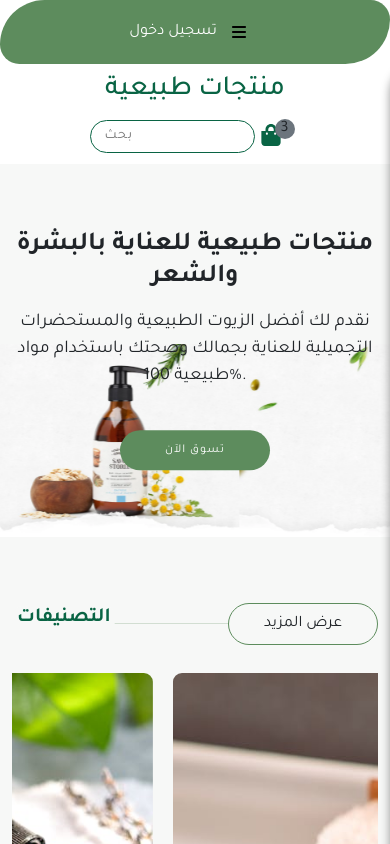
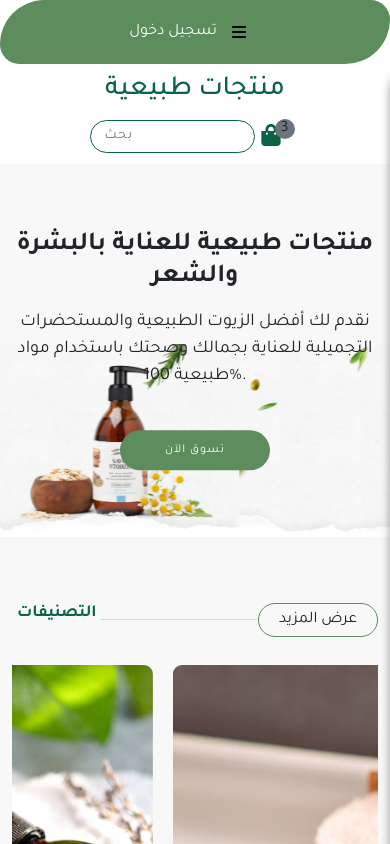
Before and after one commit to abdelrhman1812/natural-products, a React app: page / in a window 390 px wide. Shown: the top 844 px of the page. Built offline with nearby package versions, Linux system fonts and the light colour scheme; the HTML template or start-up script is replaced by a standard one.

Commit message:
upload files

```diff
--- a/src/components/BestSeller.jsx
+++ b/src/components/BestSeller.jsx
@@ -7,7 +7,6 @@ const BestSeller = () => {
     speed: 500,
     slidesToShow: 4,
     slidesToScroll: 1,
-    centerPadding: "50px",
     arrows: true,
     responsive: [
       {
--- a/src/index.css
+++ b/src/index.css
@@ -530,7 +530,11 @@ nav input {
 
 @media (max-width: 768px) {
   .section-title h2 {
-    font-size: 20px;
+    font-size: 17px;
+  }
+  .section-title a {
+    padding: 4px 6px !important;
+    max-width: 120px;
   }
 }
 
```
